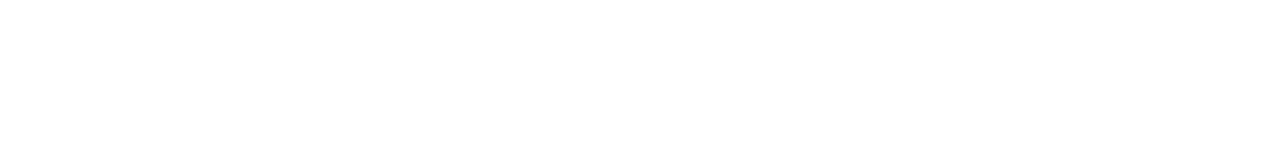
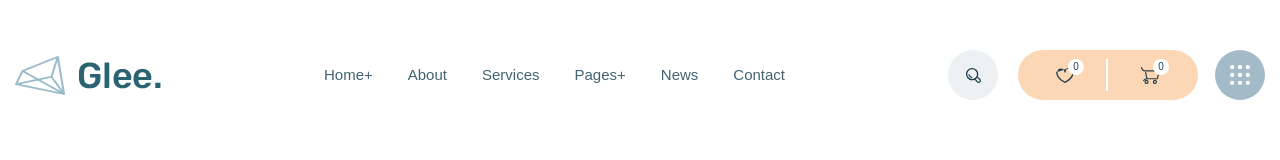
Before and after one commit to AlekseyBabushkin/Glee, a website: page app/index.html in a window 1280 px wide. Drawn offline with nearby package versions, Linux system fonts and the light colour scheme; files that its build step writes are made by us from their sources.

Commit message:
added header, added fonts

```diff
--- a/app/index.html
+++ b/app/index.html
@@ -9,10 +9,60 @@
 </head>
 
 <body>
+  <header class="header">
+    <div class="big-container">
+      <div class="header__wrapper">
+
+        <a class="header__wrapper-link" href="#">
+          <img class="header__wrapper-img" src="images/logo.png" alt="logo icon">
+        </a>
+
+        <nav class="menu">
+          <ul class="menu__list">
+            <li class="menu__list-item">
+              <a class="menu__list-link" href="#">Home+</a>
+            </li>
+            <li class="menu__list-item">
+              <a class="menu__list-link" href="#">About</a>
+            </li>
+            <li class="menu__list-item">
+              <a class="menu__list-link" href="#">Services</a>
+            </li>
+            <li class="menu__list-item">
+              <a class="menu__list-link" href="#">Pages+</a>
+            </li>
+            <li class="menu__list-item">
+              <a class="menu__list-link" href="#">News</a>
+            </li>
+            <li class="menu__list-item">
+              <a class="menu__list-link" href="#">Contact</a>
+            </li>
+          </ul>
+        </nav>
+
+        <div class="user-nav">
+          <a class="user-nav__search" href="#">
+            <img class="user-nav__search-img" src="images/search.svg" alt="search icon">
+          </a>
+          <a class="user-nav__heart" href="#">
+            <img class="user-nav__heart-img" src="images/heart.svg" alt="heart icon">
+            <span class="user-nav__heart-num">0</span>
+          </a>
+          <a class="user-nav__cart" href="#">
+            <img class="user-nav__cart-img" src="images/cart.svg" alt="cart icon">
+            <span class="user-nav__cart-num">0</span>
+          </a>
+          <a class="user-nav__dots" href="#">
+            <img class="user-nav__dots-img" src="images/dots.svg" alt="dots icon">
+          </a>
+        </div>
+
+      </div>
+    </div>
+  </header>
 
 
-
-  <script src="js/main.min.js" ></script>
+  <script src="js/main.min.js"></script>
 </body>
 
 </html>
--- a/app/scss/_fonts.scss
+++ b/app/scss/_fonts.scss
@@ -0,0 +1,49 @@
+@font-face {
+  font-family: 'DMSans-Regular', sans-serif;
+  font-weight: 400;
+  font-style: normal;
+  src: local('DMSans-Regular'),
+       url('../fonts/DMSans-Regular.woff2') format('woff2'),
+       url('../fonts/DMSans-Regular.woff') format('woff');
+  font-display: swap;
+}
+
+@font-face {
+  font-family: 'DMSans-Medium', sans-serif;
+  font-weight: 500;
+  font-style: normal;
+  src: local('DMSans-Medium'),
+       url('../fonts/DMSans-Medium.woff2') format('woff2'),
+       url('../fonts/DMSans-Medium.woff') format('woff');
+  font-display: swap;
+}
+
+@font-face {
+  font-family: 'DMSans-Bold', sans-serif;
+  font-weight: 700;
+  font-style: normal;
+  src: local('DMSans-Bold'),
+       url('../fonts/DMSans-Bold.woff2') format('woff2'),
+       url('../fonts/DMSans-Bold.woff') format('woff');
+  font-display: swap;
+}
+
+@font-face {
+  font-family: 'Rubik-Regular', sans-serif;
+  font-weight: 400;
+  font-style: normal;
+  src: local('Rubik-Regular'),
+       url('../fonts/Rubik-Regular.woff2') format('woff2'),
+       url('../fonts/Rubik-Regular.woff') format('woff');
+  font-display: swap;
+}
+
+@font-face {
+  font-family: 'Rubik-Medium', sans-serif;
+  font-weight: 500;
+  font-style: normal;
+  src: local('Rubik-Medium'),
+       url('../fonts/Rubik-Medium.woff2') format('woff2'),
+       url('../fonts/Rubik-Medium.woff') format('woff');
+  font-display: swap;
+}
--- a/app/scss/_global.scss
+++ b/app/scss/_global.scss
@@ -0,0 +1,9 @@
+body {
+  font-size: 16px;
+}
+
+.big-container {
+  max-width: 1800px;
+  margin: 0 auto;
+  padding: 0 15px;
+}
--- a/app/scss/_vars.scss
+++ b/app/scss/_vars.scss
@@ -0,0 +1,39 @@
+$accent: #436372;
+$defoult: #243f4d;
+$title: #1a1a1a;
+
+%user-num {
+  position: absolute;
+  width: 16px;
+  height: 16px;
+  background-color: #fff;
+  border-radius: 50%;
+  text-align: center;
+  top: 9px;
+  line-height: 16px;
+}
+
+%DMSans-400 {
+  font-family: 'DMSans-Regular', sans-serif;
+  font-weight: 400;
+}
+
+%DMSans-500 {
+  font-family: 'DMSans-Medium', sans-serif;
+  font-weight: 500;
+}
+
+%DMSans-700 {
+  font-family: 'DMSans-Bold', sans-serif;
+  font-weight: 700;
+}
+
+%Rubik-400 {
+  font-family: 'Rubik-Regular', sans-serif;
+  font-weight: 400;
+}
+
+%Rubik-500 {
+  font-family: 'Rubik-Medium', sans-serif;
+  font-weight: 500;
+}
--- a/app/scss/style.scss
+++ b/app/scss/style.scss
@@ -2,6 +2,116 @@
 @import 'fonts';
 @import 'reset';
 @import 'global';
+
+/* HEADER */
+
+.header {
+  padding: 50px 0;
+  &__wrapper{
+    display: flex;
+    justify-content: space-between;
+    align-items: center;
+  }
+}
+
+.menu {
+  &__list {
+    display: flex;
+  }
+  &__list-item + .menu__list-item{
+    padding-left: 35px;
+  }
+  &__list-link {
+    color: $accent;
+    @extend %Rubik-500;
+    font-size: 15px;
+    text-decoration: none;
+  }
+}
+
+.user-nav {
+  display: flex;
+  &__search {
+    position: relative;
+    width: 50px;
+    height: 50px;
+    background-color: #edf1f4;
+    border-radius: 50%;
+    &-img {
+      position: absolute;
+      top: 18px;
+      left: 18px;
+    }
+  }
+
+  &__heart {
+    position: relative;
+    width: 90px;
+    height: 50px;
+    background-color: #fcd7b6;
+    border-top-left-radius: 50px;
+    border-bottom-left-radius: 50px;
+    margin-left: 20px;
+    @extend %DMSans-400;
+    font-size: 10px;
+    color: $defoult;
+    &-img{
+      position: absolute;
+      top: 17px;
+      left: 38px;
+    }
+    &-num{
+      @extend %user-num;
+      left: 50px;
+    }
+    &::after {
+      content: '';
+      position: absolute;
+      border: 1px solid #fff;
+      height: 32px;
+      right: 0;
+      top: 9px;
+    }
+  }
+
+  &__cart {
+    position: relative;
+    width: 90px;
+    height: 50px;
+    background-color: #fcd7b6;
+    border-top-right-radius: 50px;
+    border-bottom-right-radius: 50px;
+    @extend %DMSans-400;
+    font-size: 10px;
+    color: $defoult;
+    &-img{
+      position: absolute;
+      top: 17px;
+      left: 33px;
+    }
+    &-num{
+      @extend %user-num;
+      left: 45px;
+    }
+  }
+
+  &__dots {
+    position: relative;
+    width: 50px;
+    height: 50px;
+    background-color: #a3bbc8;
+    border-radius: 50%;
+    margin-left: 17px;
+    &-img {
+      position: absolute;
+      top: 15px;
+      left: 15px;
+    }
+  }
+}
+
+
+
 
 
 
```
Also changed, not shown: app/fonts/DMSans-Bold.woff (added), app/fonts/DMSans-Bold.woff2 (added), app/fonts/DMSans-Medium.woff (added), app/fonts/DMSans-Medium.woff2 (added), app/fonts/DMSans-Regular.woff (added), app/fonts/DMSans-Regular.woff2 (added), app/fonts/Rubik-Medium.woff (added), app/fonts/Rubik-Medium.woff2 (added), app/fonts/Rubik-Regular.woff (added), app/fonts/Rubik-Regular.woff2 (added), app/images/cart.svg (added), app/images/dots.svg (added), app/images/heart.svg (added), app/images/logo.png (added), 1 more files.
